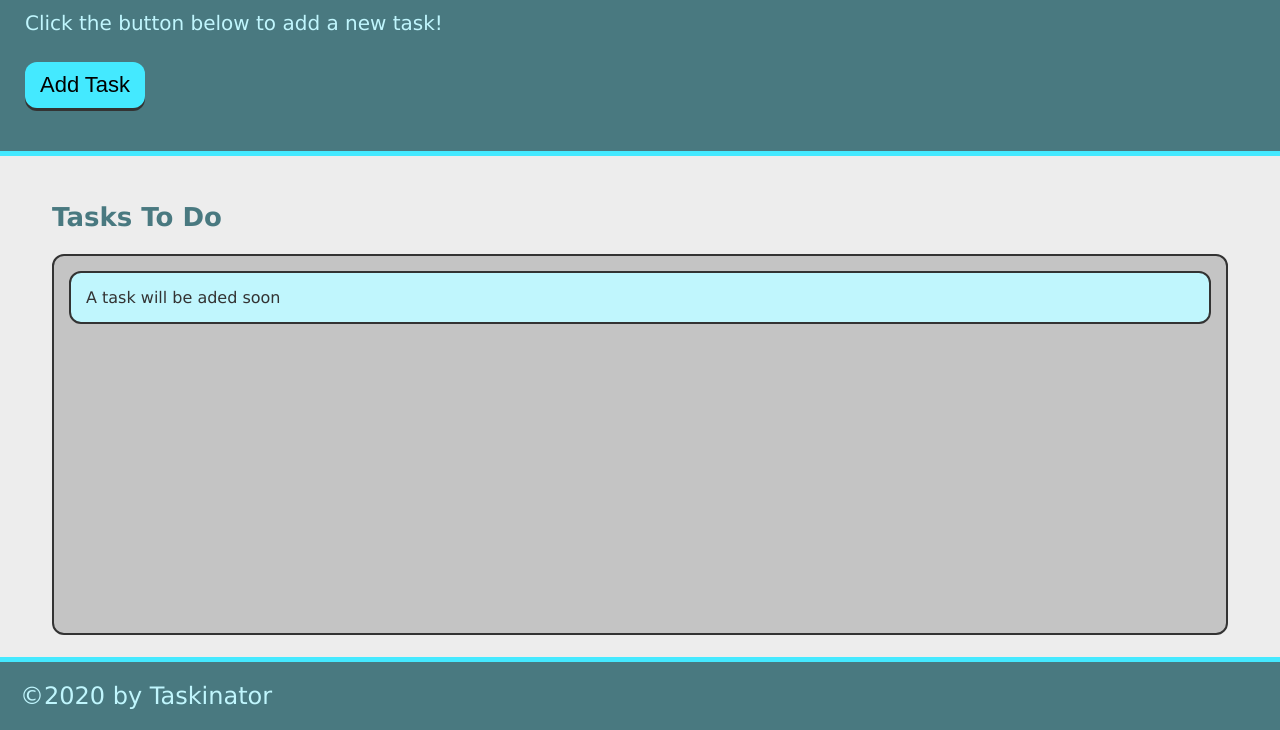
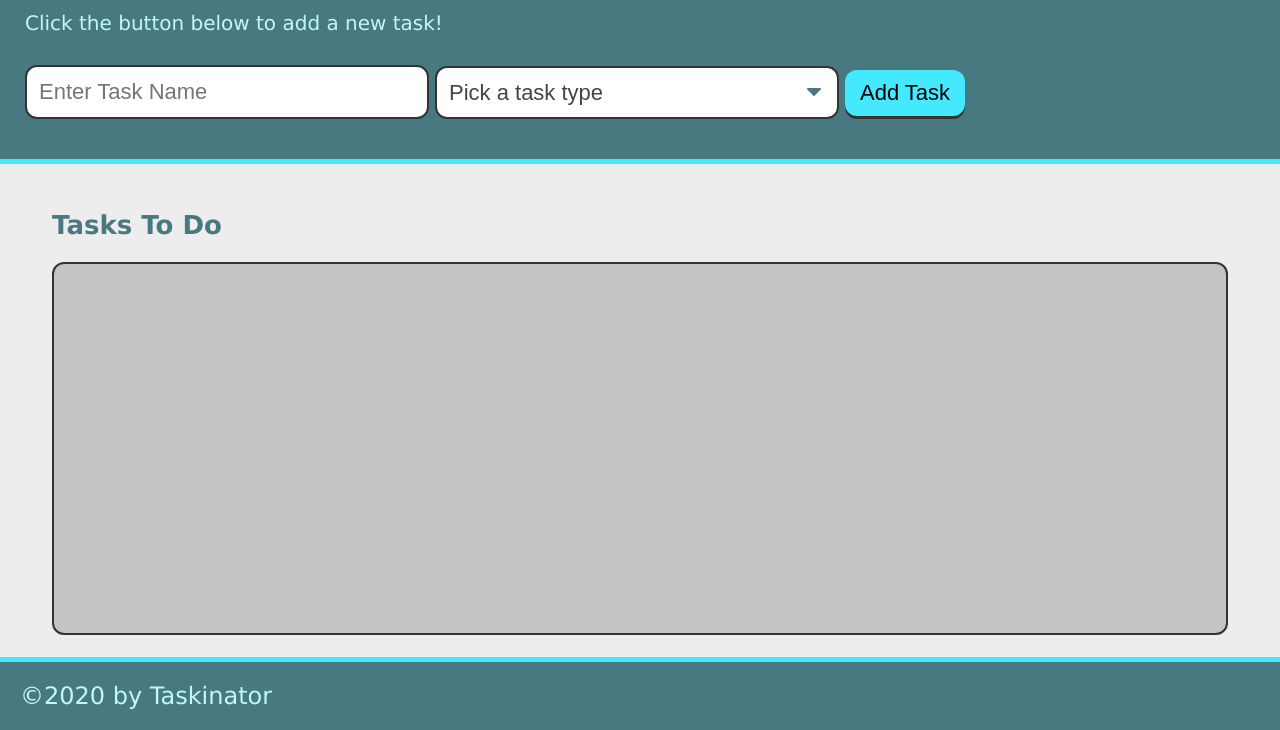
Before and after one commit to patrickarcher414/taskinator, a plain HTML site: page index.html in a window 1280 px wide. Shown: the part 70-800 px from the top of the page. Drawn offline with Linux system fonts and the light colour scheme.

Commit message:
add task form submit

```diff
--- a/assets/js/script.js
+++ b/assets/js/script.js
@@ -6,8 +6,8 @@ var taskToDo = document.querySelector("#tasks-to-do")
 function addTaskHandler() {
     var taskItem = document.createElement("li")
     taskItem.className = "task-item"
-    taskItem.textContent = "this is a new task"
-    taskToDo.append(taskItem)
+    taskItem.innerHTML = "this is a new task"
+    taskToDo.appendChild(taskItem)
 }
 
 buttonEl.addEventListener("click", addTaskHandler)
--- a/index.html
+++ b/index.html
@@ -14,6 +14,17 @@
     <p>Click the button below to add a new task!</p>
     <form id="task-form">
         <div class="form-group">
+            <input type="text" name="task-name" placeholder="Enter Task Name" />
+        </div>
+        <div class="form-group">
+            <select name="task-type" class="select-dropdown">
+                <option value="" disabled selected>Pick a task type</option>
+                <option value="Print">Print</option>
+                <option value="Web">Web</option>
+                <option value="Mobile">Mobile</option>
+            </select>
+        </div>
+        <div class="form-group">
             <button id="save-task" class="btn" type="submit">Add Task</button>
         </div>
     </form>
@@ -22,9 +33,8 @@
     <section class="task-list-wrapper">
         <h2 class="list-title">Tasks To Do</h2>
 
-        <ul class="task-list" id="tasks-to-do">
-            <li class="task-item">A task will be aded soon</li>
-        </ul>
+        <ul class="task-list" id="tasks-to-do"></ul>
+
 
     </section>
 </main>
```
